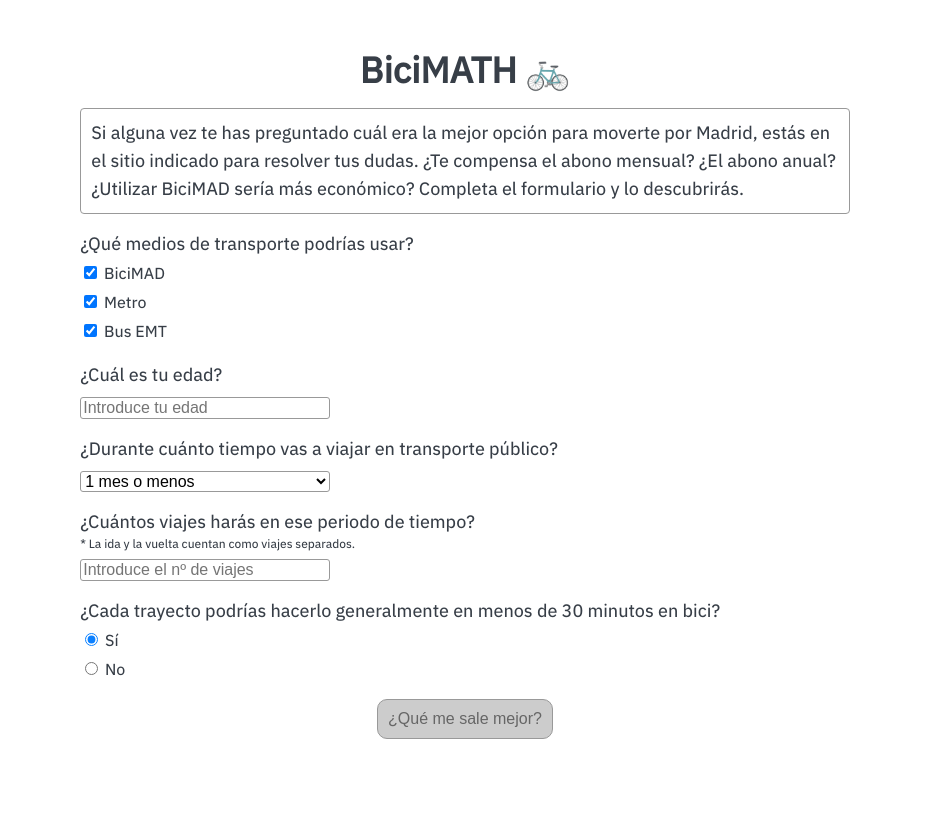
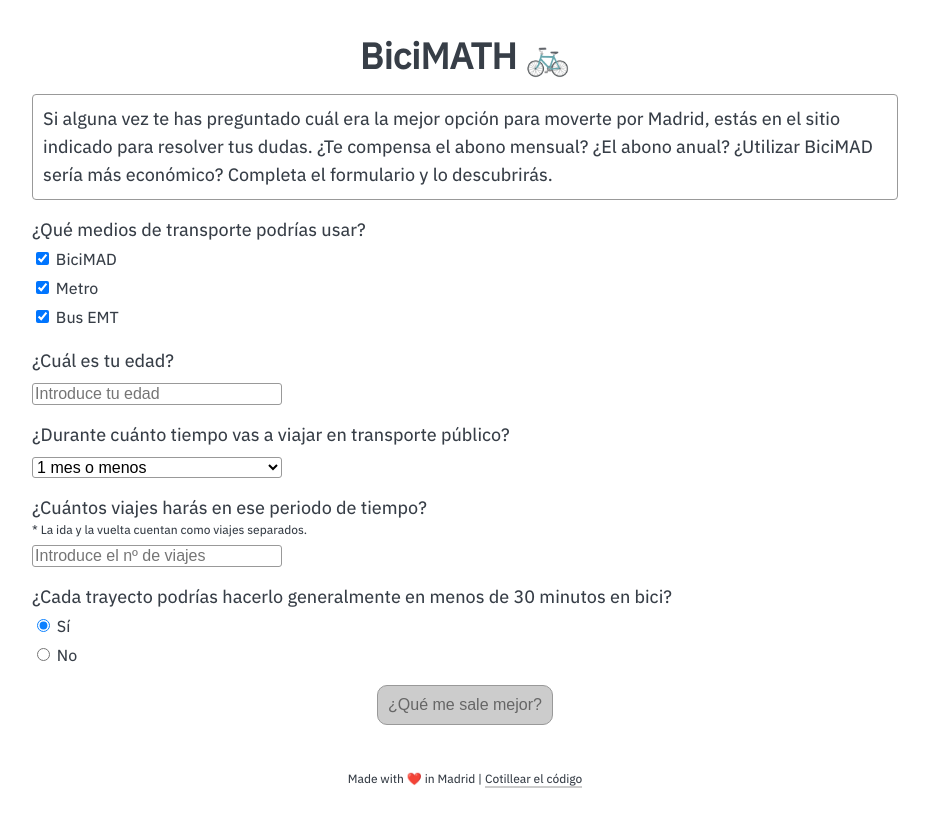
Before and after one commit to clara-jr/bicimath, a Vue app: page / in a window 1280 px wide. Shown: the whole page, without its empty margins (175-1104 px from the left). Before the commit the page ends 800 px from the top, so only its background shows below. Built offline with nearby package versions, Linux system fonts and the light colour scheme.

Commit message:
feat: footer

```diff
--- a/src/App.vue
+++ b/src/App.vue
@@ -212,4 +212,8 @@
       </div>
     </div>
   </main>
+  <footer>
+    Made with ❤️ in Madrid |
+    <a href="https://github.com/clara-jr/bicimath">Cotillear el código</a>
+  </footer>
 </template>
--- a/src/assets/base.css
+++ b/src/assets/base.css
@@ -9,6 +9,8 @@
   --theme-button-disabled-border: #999;
   --theme-button-disabled-bg: #ccc;
   --theme-button-disabled-color: #666;
+  --theme-underlined: #ccc;
+  --theme-underlined-hover: #373e47;
 }
 
 * {
--- a/src/assets/main.css
+++ b/src/assets/main.css
@@ -10,6 +10,10 @@
 header {
   display: flex;
   justify-content: center;
+}
+
+h1 {
+  margin-top: 10px;
 }
 
 main {
@@ -56,7 +60,7 @@
 }
 
 .form {
-  width: 80%;
+  width: 90%;
 }
 
 #result {
@@ -94,3 +98,22 @@
     12px body,
     sans-serif;
 }
+
+footer {
+  margin-top: auto;
+  min-height: 20px;
+  bottom: 0;
+  padding-top: 40px;
+  text-align: center;
+  font-size: 12px;
+}
+
+footer a {
+  color: inherit;
+  text-decoration: none;
+  border-bottom: 2px solid var(--theme-underlined);
+}
+
+footer a:hover {
+  border-bottom:2px solid var(--theme-underlined-hover)
+}
```
